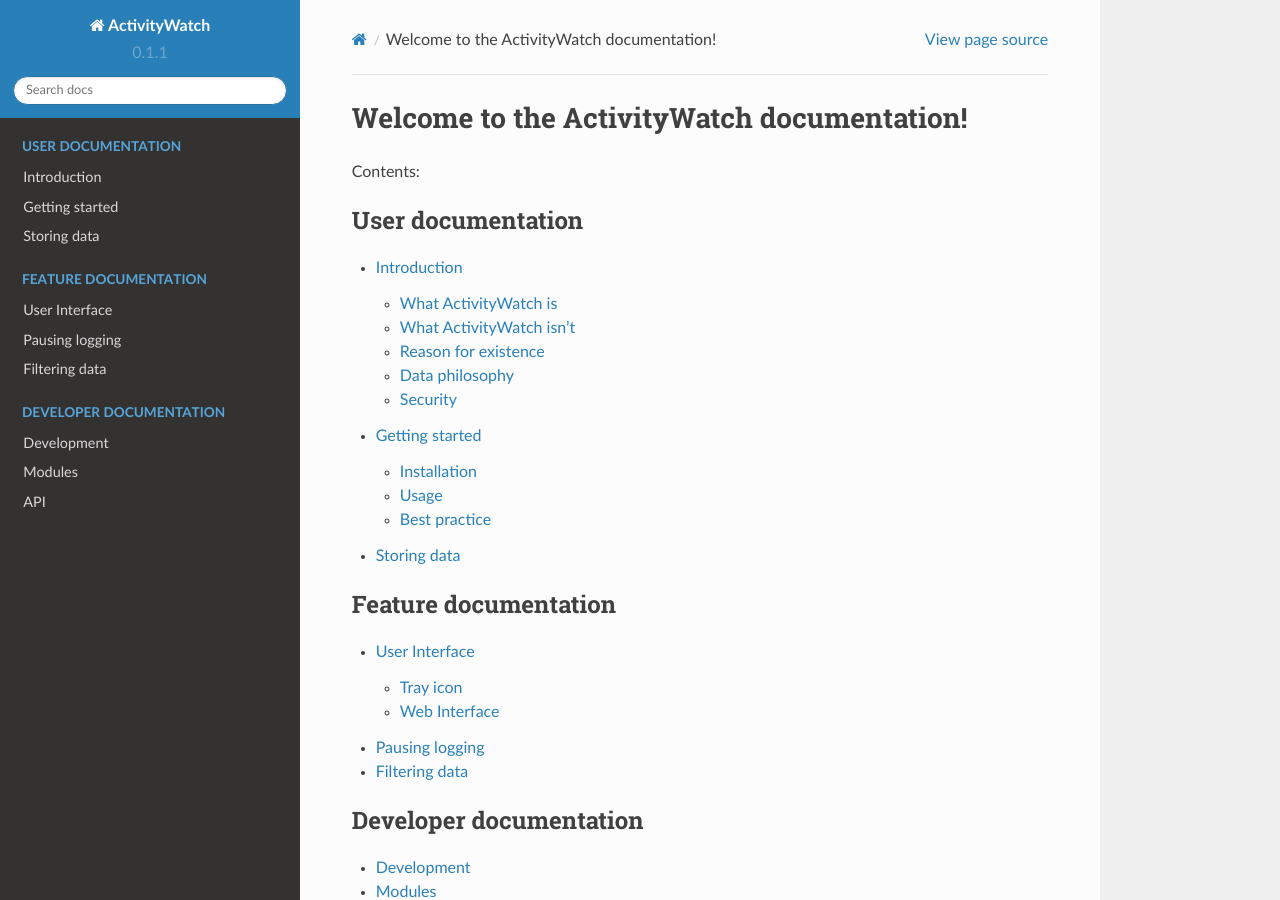
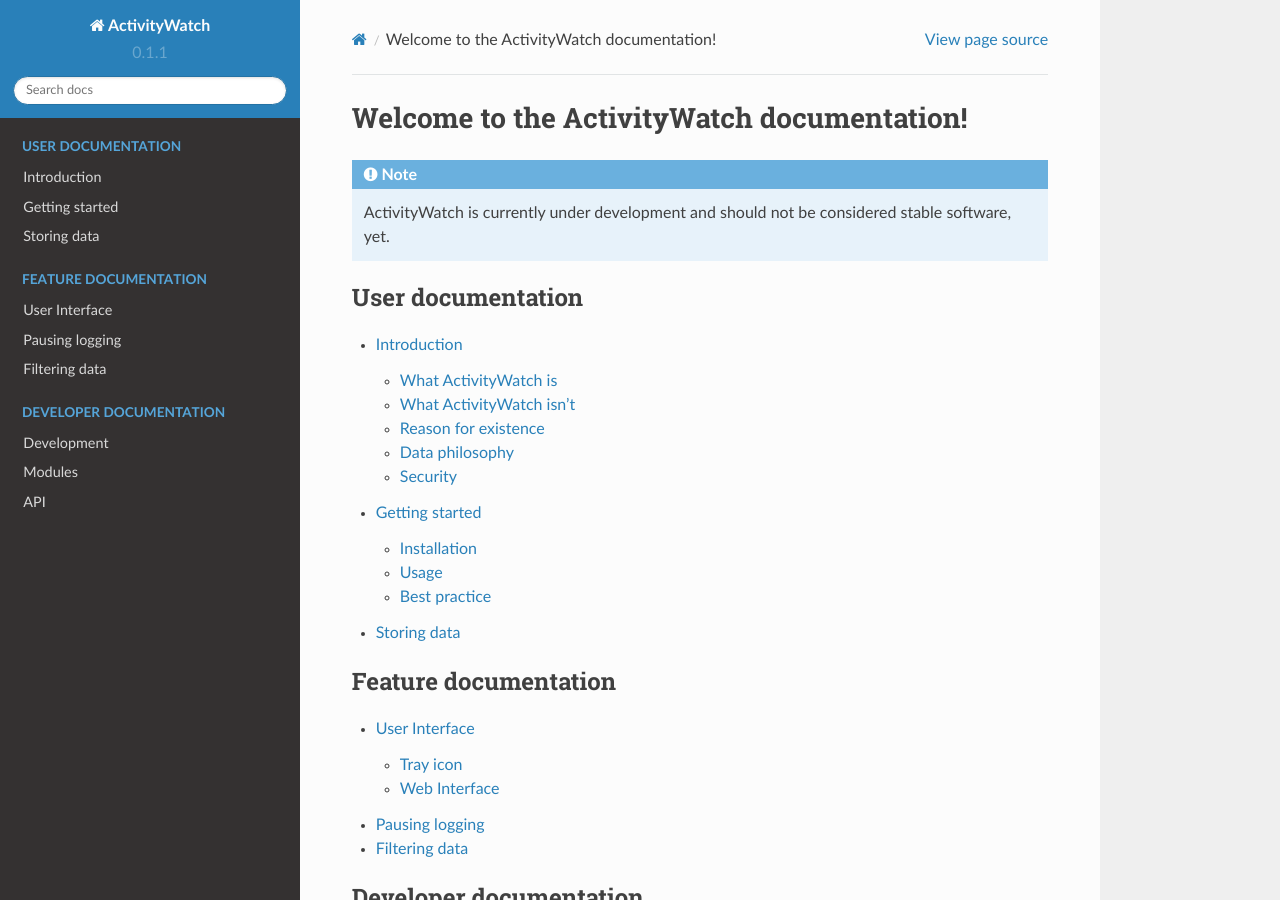
Before and after one commit to ActivityWatch/activitywatch, a Sphinx documentation site: the page built from docs/index.rst, in a window 1280 px wide and 900 px high. Built offline with Sphinx 7.4.7 and the Read the Docs theme 2.0.0, drawn with Linux system fonts in a browser that asks for light colours.

Commit message:
Added 'currently under development' note to README

```diff
--- a/docs/index.rst
+++ b/docs/index.rst
@@ -6,7 +6,10 @@
 Welcome to the ActivityWatch documentation!
 ===========================================
 
-Contents:
+.. note::
+    ActivityWatch is currently under development and
+    should not be considered stable software, yet.
+
 
 .. _user-docs:
 .. toctree::
```
